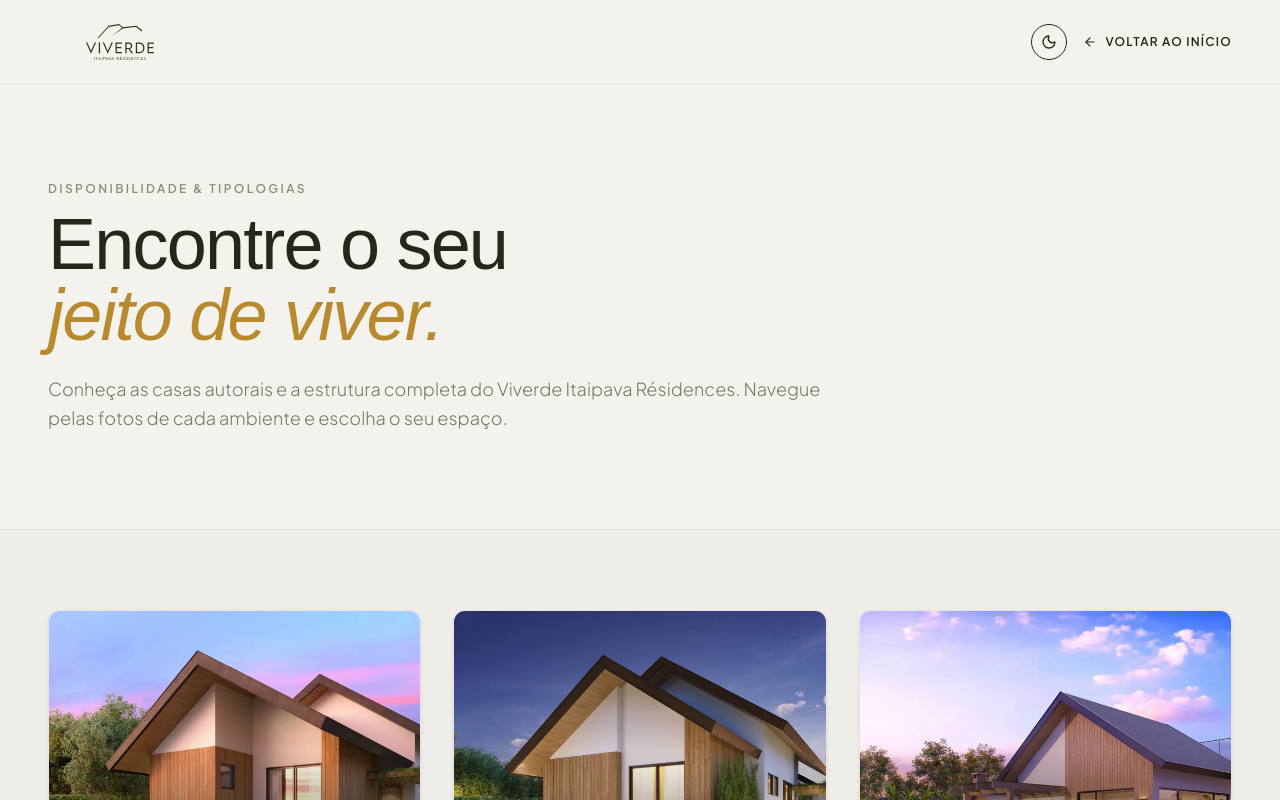
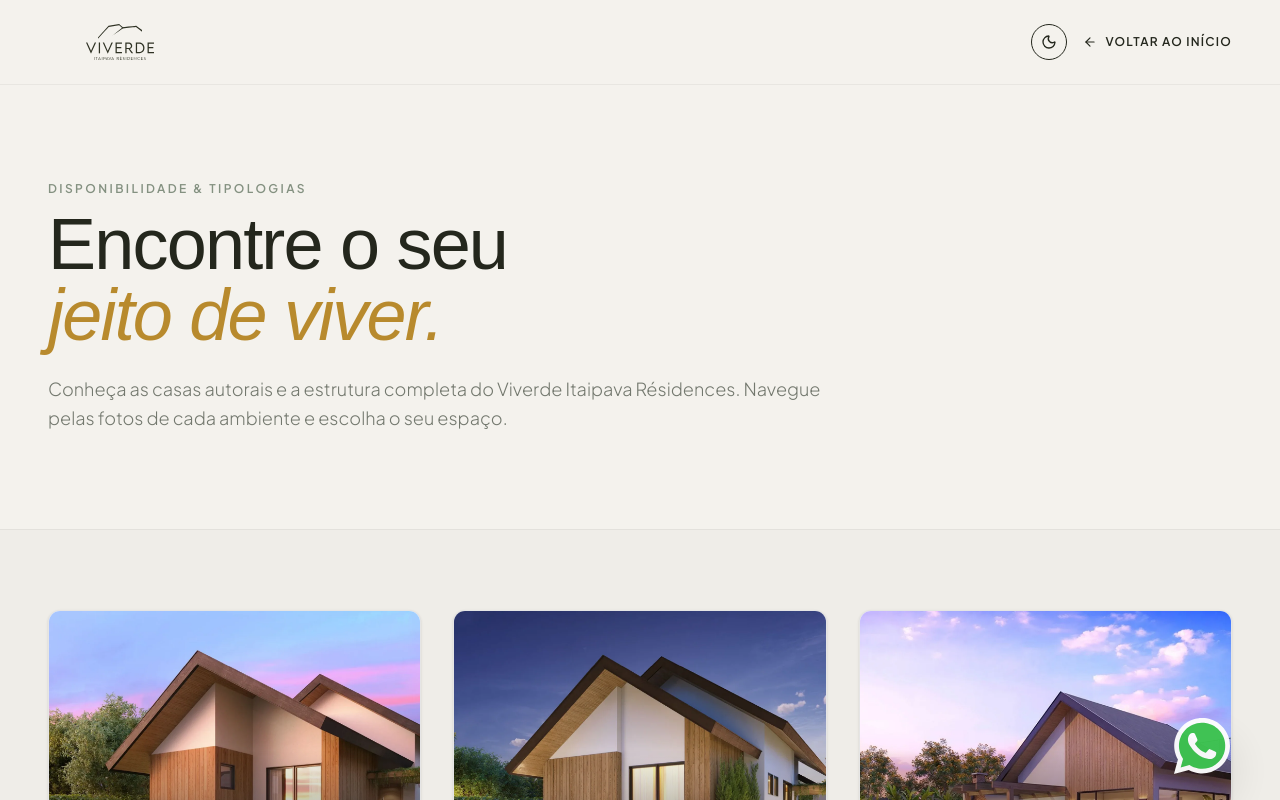
Before and after one commit to gui-bus/landing-page-viverde-itaipava, a Next.js app: page /unidades in a window 1280 px wide. Shown: the top 800 px of the page. Built offline with nearby package versions, Linux system fonts and the light colour scheme; a web font is replaced by a local one.

Commit message:
feat(ui): add floating interactive whatsapp widget

```diff
--- a/app/layout.tsx
+++ b/app/layout.tsx
@@ -1,6 +1,7 @@
 import { Analytics } from '@vercel/analytics/next'
 import type { Metadata, Viewport } from 'next'
 import { Plus_Jakarta_Sans } from 'next/font/google'
+import { WhatsappWidget } from '@/components/ui/whatsappWidget'
 import './globals.css'
 
 const plusJakartaSans = Plus_Jakarta_Sans({
@@ -67,6 +68,7 @@ export default function RootLayout({
       <body className="min-h-screen w-full bg-[#f4f2ed] text-[#24271d] dark:bg-[#161914] dark:text-[#f1efe8] font-sans antialiased flex flex-col items-center">
         <div id="page-container" className="w-full max-w-[1760px] mx-auto min-h-screen flex flex-col relative">
           {children}
+          <WhatsappWidget />
         </div>
         {process.env.NODE_ENV === 'production' && <Analytics />}
       </body>
--- /dev/null
+++ b/components/ui/whatsappWidget.tsx
@@ -0,0 +1,193 @@
+'use client'
+
+import { useEffect, useRef, useState } from 'react'
+import { ArrowUpRight, Home, Layers, MessageSquare, X } from 'lucide-react'
+
+const WHATSAPP_NUMBER = '5521997862692'
+
+const whatsappOptions = [
+  {
+    id: 'casa-03',
+    title: 'Casas 3 Suítes',
+    message: 'Olá! Gostaria de informações sobre as Casas de 3 Suítes do Viverde Itaipava.',
+    icon: Home,
+  },
+  {
+    id: 'casa-04',
+    title: 'Casas 4 Suítes',
+    message: 'Olá! Gostaria de informações sobre as Casas de 4 Suítes do Viverde Itaipava.',
+    icon: Layers,
+  },
+  {
+    id: 'geral',
+    title: 'Falar com Consultor',
+    message: 'Olá! Gostaria de falar com um consultor sobre o Viverde Itaipava.',
+    icon: MessageSquare,
+  },
+]
+
+export function WhatsappWidget() {
+  const [isOpen, setIsOpen] = useState(false)
+  const [isHovered, setIsHovered] = useState(false)
+  const leaveTimerRef = useRef<ReturnType<typeof setTimeout> | null>(null)
+
+  useEffect(() => {
+    return () => {
+      if (leaveTimerRef.current) {
+        clearTimeout(leaveTimerRef.current)
+      }
+    }
+  }, [])
+
+  const handleMouseEnter = () => {
+    if (
+      typeof window !== 'undefined' &&
+      !window.matchMedia('(hover: hover) and (pointer: fine)').matches
+    ) {
+      return
+    }
+    if (leaveTimerRef.current) {
+      clearTimeout(leaveTimerRef.current)
+      leaveTimerRef.current = null
+    }
+    setIsOpen(true)
+    setIsHovered(true)
+  }
+
+  const handleMouseLeave = () => {
+    if (leaveTimerRef.current) {
+      clearTimeout(leaveTimerRef.current)
+    }
+    leaveTimerRef.current = setTimeout(() => {
+      setIsOpen(false)
+      setIsHovered(false)
+    }, 200)
+  }
+
+  useEffect(() => {
+    if (!isOpen) return
+    const handleClickOutside = (e: MouseEvent) => {
+      const target = e.target as HTMLElement
+      if (!target.closest('[data-whatsapp-widget]')) {
+        setIsOpen(false)
+        setIsHovered(false)
+      }
+    }
+    document.addEventListener('pointerdown', handleClickOutside)
+    return () => document.removeEventListener('pointerdown', handleClickOutside)
+  }, [isOpen])
+
+  const handleSelectOption = (message: string) => {
+    if (leaveTimerRef.current) {
+      clearTimeout(leaveTimerRef.current)
+    }
+    const url = `https://wa.me/${WHATSAPP_NUMBER}?text=${encodeURIComponent(message)}`
+    window.open(url, '_blank')
+    setIsOpen(false)
+    setIsHovered(false)
+  }
+
+  const handleButtonClick = () => {
+    if (leaveTimerRef.current) {
+      clearTimeout(leaveTimerRef.current)
+    }
+    setIsOpen((prev) => !prev)
+  }
+
+  return (
+    <div className="fixed bottom-6 inset-x-0 z-40 pointer-events-none">
+      <div className="w-full max-w-[1760px] mx-auto px-4 sm:px-8 md:px-12 flex justify-end">
+        <div
+          data-whatsapp-widget
+          className="relative pointer-events-auto size-14 sm:size-15"
+          onMouseEnter={handleMouseEnter}
+          onMouseLeave={handleMouseLeave}
+        >
+          {isOpen && (
+            <div
+              className="absolute bottom-full right-0 mb-3 w-72 sm:w-80 rounded-2xl bg-white/95 dark:bg-[#161914]/95 p-3.5 shadow-2xl backdrop-blur-xl origin-bottom-right border border-black/10 dark:border-white/10 animate-[fadeInUp_0.25s_ease-out]"
+            >
+              <div className="flex items-center justify-between px-2.5 py-2 border-b border-black/5 dark:border-white/10 mb-2.5">
+                <div className="flex items-center gap-2">
+                  <span className="relative flex h-2 w-2">
+                    <span className="animate-ping absolute inline-flex h-full w-full rounded-full bg-[#233922] opacity-75" />
+                    <span className="relative inline-flex rounded-full h-2 w-2 bg-[#233922]" />
+                  </span>
+                  <div>
+                    <p className="text-[10px] font-bold text-[#233922] dark:text-[#8ea98c] uppercase tracking-wider">
+                      Atendimento Viverde
+                    </p>
+                    <p className="text-xs font-bold text-[#24271d] dark:text-white">
+                      Fale conosco no WhatsApp
+                    </p>
+                  </div>
+                </div>
+
+                <button
+                  type="button"
+                  onClick={(e) => {
+                    e.stopPropagation()
+                    if (leaveTimerRef.current) {
+                      clearTimeout(leaveTimerRef.current)
+                    }
+                    setIsOpen(false)
+                    setIsHovered(false)
+                  }}
+                  className="p-1 rounded-lg text-[#233922]/60 hover:text-[#233922] dark:text-white/60 dark:hover:text-white transition-colors cursor-pointer"
+                  aria-label="Fechar popup do WhatsApp"
+                >
+                  <X size={14} />
+                </button>
+              </div>
+
+              <div className="space-y-1">
+                {whatsappOptions.map((option) => {
+                  const IconComponent = option.icon
+                  return (
+                    <button
+                      key={option.id}
+                      type="button"
+                      onClick={() => handleSelectOption(option.message)}
+                      className="w-full p-2.5 rounded-xl hover:bg-[#233922]/5 dark:hover:bg-white/5 transition-all flex items-center justify-between text-left group/item cursor-pointer"
+                    >
+                      <div className="flex items-center gap-3 min-w-0">
+                        <div className="p-2 rounded-lg bg-[#233922]/10 text-[#233922] dark:bg-[#233922]/30 dark:text-[#8ea98c] shrink-0">
+                          <IconComponent size={16} />
+                        </div>
+                        <span className="text-xs font-semibold text-[#24271d] dark:text-white block">
+                          {option.title}
+                        </span>
+                      </div>
+
+                      <ArrowUpRight
+                        size={14}
+                        className="text-[#233922]/50 group-hover/item:text-[#233922] dark:text-white/40 dark:group-hover/item:text-white group-hover/item:translate-x-0.5 group-hover/item:-translate-y-0.5 transition-transform shrink-0 ml-1.5"
+                      />
+                    </button>
+                  )
+                })}
+              </div>
+            </div>
+          )}
+
+          <button
+            type="button"
+            onClick={handleButtonClick}
+            aria-label="Abrir opções de contato no WhatsApp"
+            className={`relative size-14 sm:size-15 flex items-center justify-center bg-transparent cursor-pointer select-none drop-shadow-2xl p-0.5 transition-transform duration-300 ${
+              isHovered || isOpen ? 'scale-110' : 'hover:scale-105 animate-[pulse_3s_ease-in-out_infinite]'
+            }`}
+          >
+            <div className="relative size-full">
+              <img
+                src="/utils/icons/whatsapp.svg"
+                alt="WhatsApp Viverde Itaipava"
+                className="w-full h-full object-contain"
+              />
+            </div>
+          </button>
+        </div>
+      </div>
+    </div>
+  )
+}
```
